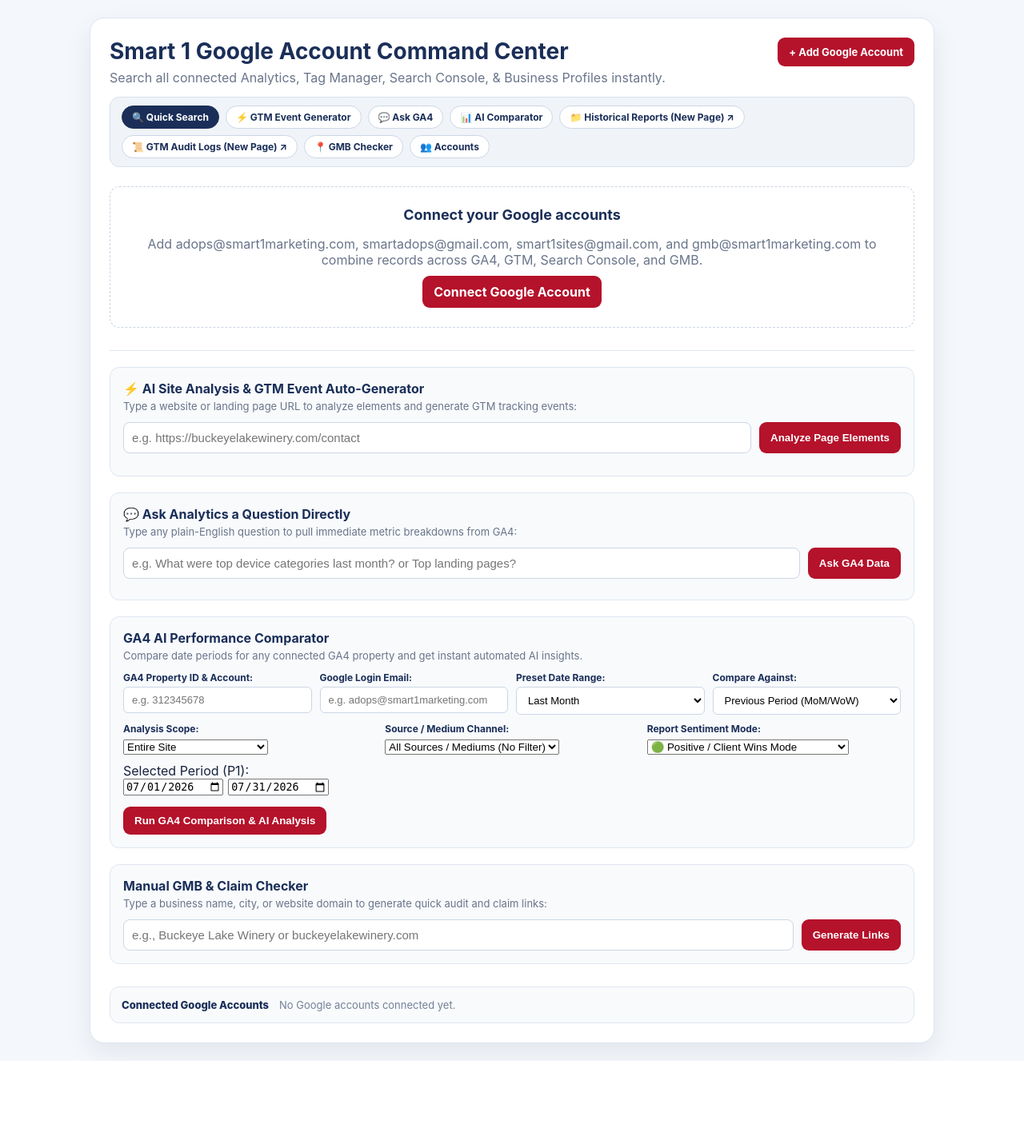
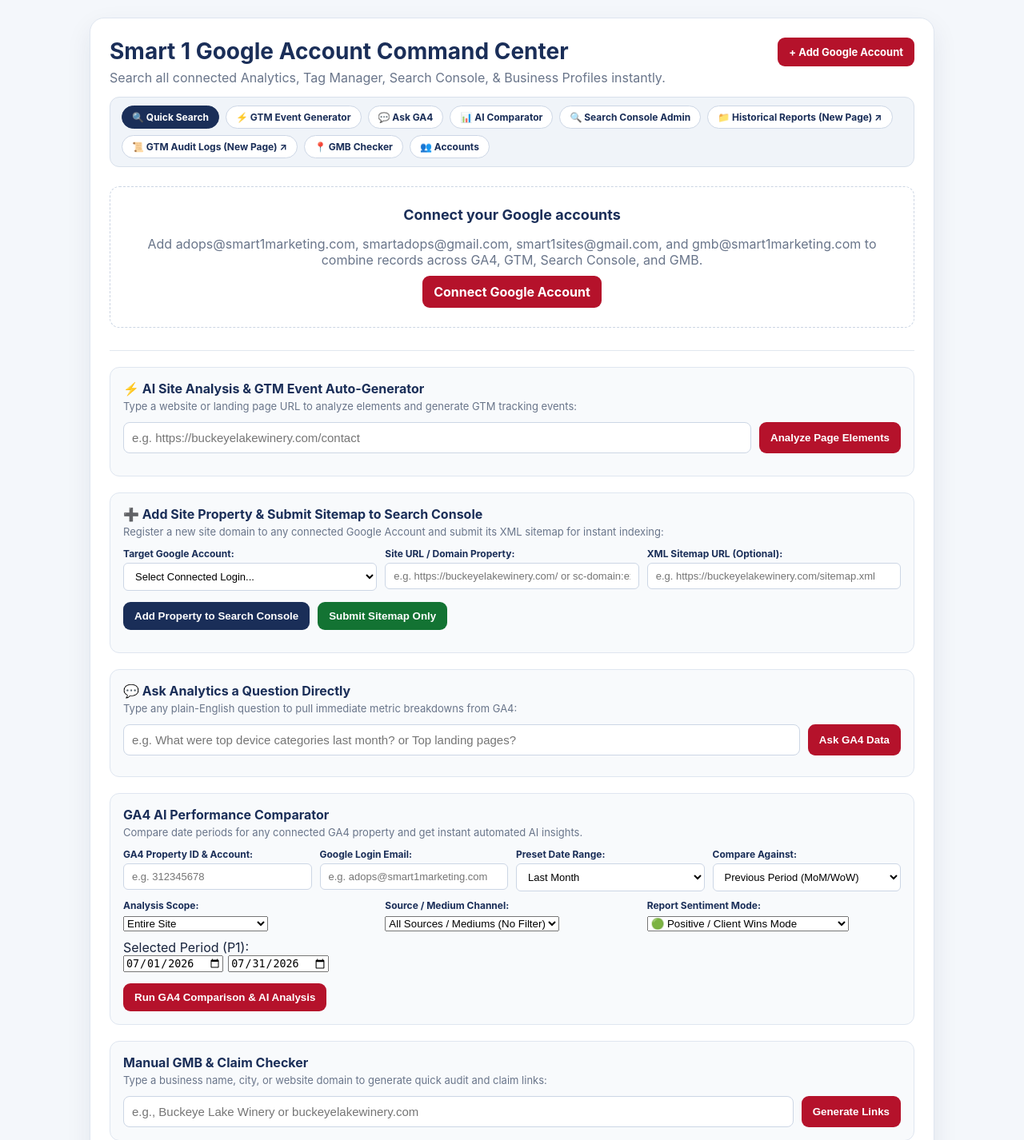
Before and after one commit to smart1marketing/blueprint, a Flask app: page / in a window 1280 px wide. Shown: the top 1426 px of the page at 80% size. Before the commit the page ends 1327 px from the top, so only its background shows below. Run offline with Flask 3, Linux system fonts and the light colour scheme.

Commit message:
Implement Search Console site addition and sitemap submission
Added functionality to manage Google Search Console properties and submit sitemaps.

```diff
--- a/smart1-google-finder/templates/index.html
+++ b/smart1-google-finder/templates/index.html
@@ -6,6 +6,7 @@
   <title>Smart 1 Google Account Command Center</title>
   <link rel="stylesheet" href="/static/style.css">
   <style>
+    html { scroll-behavior: smooth; }
     .nav-anchor-bar {
       display: flex;
       gap: 8px;
@@ -54,6 +55,7 @@
         <a href="#gtm-generator">⚡ GTM Event Generator</a>
         <a href="#ask-analytics">💬 Ask GA4</a>
         <a href="#ai-comparator">📊 AI Comparator</a>
+        <a href="#gsc-manager">🔍 Search Console Admin</a>
         <a href="/reports" target="_blank">📁 Historical Reports (New Page) ↗</a>
         <a href="/gtm-logs" target="_blank">📜 GTM Audit Logs (New Page) ↗</a>
         <a href="#manual-gmb">📍 GMB Checker</a>
@@ -112,6 +114,38 @@
           <button id="gtm-gen-btn" class="btn">Analyze Page Elements</button>
         </div>
         <div id="gtm-gen-results" style="margin-top:12px;"></div>
+      </div>
+
+      <!-- SEARCH CONSOLE SITE ADDITION & SITEMAP SUBMISSION -->
+      <div id="gsc-manager" class="manual-lookup-card" style="margin-top:20px;">
+        <h3>➕ Add Site Property & Submit Sitemap to Search Console</h3>
+        <p>Register a new site domain to any connected Google Account and submit its XML sitemap for instant indexing:</p>
+
+        <div class="comp-grid">
+          <div>
+            <label>Target Google Account:</label>
+            <select id="gsc-manage-account">
+              <option value="">Select Connected Login...</option>
+              {% for email in accounts %}
+                <option value="{{ email }}">{{ email }}</option>
+              {% endfor %}
+            </select>
+          </div>
+          <div>
+            <label>Site URL / Domain Property:</label>
+            <input id="gsc-manage-site" placeholder="e.g. https://buckeyelakewinery.com/ or sc-domain:example.com">
+          </div>
+          <div>
+            <label>XML Sitemap URL (Optional):</label>
+            <input id="gsc-manage-sitemap" placeholder="e.g. https://buckeyelakewinery.com/sitemap.xml">
+          </div>
+        </div>
+
+        <div style="display:flex; gap:10px; margin-top:14px;">
+          <button id="btn-add-gsc-site" class="btn" style="background:#1a2e58!important;">Add Property to Search Console</button>
+          <button id="btn-submit-gsc-sitemap" class="btn" style="background:#137333!important;">Submit Sitemap Only</button>
+        </div>
+        <div id="gsc-manage-results" style="margin-top:12px;"></div>
       </div>
 
       <!-- GA4 NATURAL LANGUAGE "ASK ANALYTICS" WIDGET -->
```
